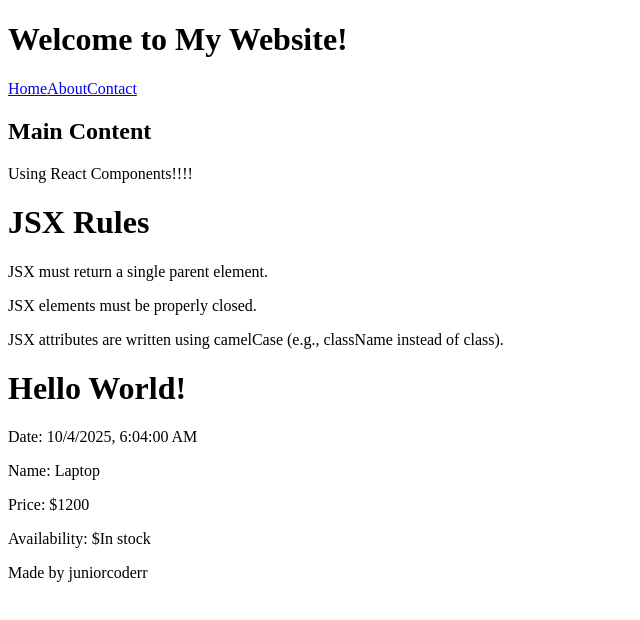
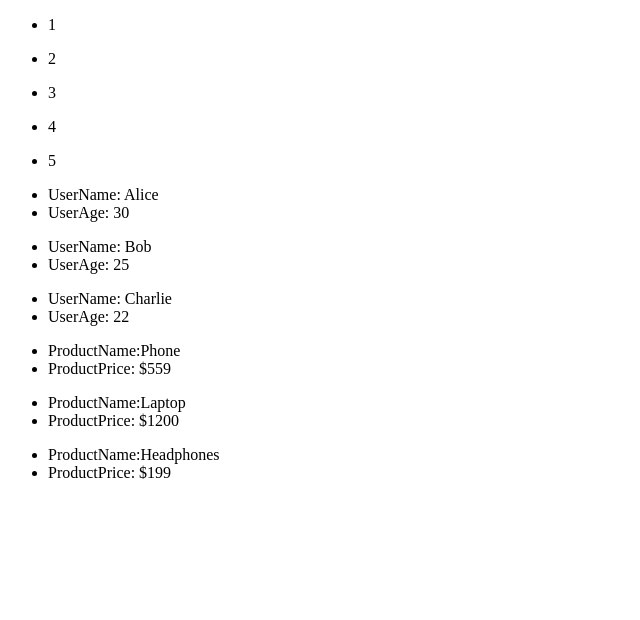
Before and after one commit to juniorcoderr/Frontend-Learning, a React (Vite) app in the folder React/my-app/: page / in a window 1280 px wide. Shown: the top 620 px of the page, without its empty margins (0-640 px from the left). Built offline with nearby package versions, Linux system fonts and the light colour scheme.

Commit message:
Fixed syntax error in ProductInfo.jsx and Implement the examples for the Lists in ReactJS

```diff
--- a/React/my-app/src/App.jsx
+++ b/React/my-app/src/App.jsx
@@ -1,21 +1,36 @@
 // import Greet from "./components/Greet";
-import Header from "./components/Header";
-import MainContent from "./components/MainContent";
-import Footer from "./components/Footer";
-import JSXRules from "./components/JSXRules";
-import Greeting from "./components/Greeting";
-import ProductInfo from "./components/ProductInfo";
+// import Header from "./components/Header";
+// import MainContent from "./components/MainContent";
+// import Footer from "./components/Footer";
+// import JSXRules from "./components/JSXRules";
+// import Greeting from "./components/Greeting";
+// import ProductInfo from "./components/ProductInfo";
+import Lists from "./components/Lists";
+import UserList from "./components/UserList";
+import ProductList from "./components/ProductList";
 
 const App = () => {
   return (
     <div>
-      {/* <Greet /> */}
+      {/* 01 - Functional Component example Arrow function syntax and Function declaration syntax
+      <Greet />  */}
+
+      {/* 02 - Implement the examples of Component
       <Header />
       <MainContent />
-      <JSXRules />
+      <Footer /> */}
+
+      {/* 03 - JSX Rules added
+      <JSXRules /> */}
+
+      {/* 04 - Hands-on JSX Expressions
       <Greeting />
-      <ProductInfo />
-      <Footer />
+      <ProductInfo /> */}
+
+      {/* 05 - Implement the examples for the Lists in ReactJS */}
+      <Lists />
+      <UserList />
+      <ProductList />
     </div>
   );
 };
--- /dev/null
+++ b/React/my-app/src/components/Lists.jsx
@@ -0,0 +1,18 @@
+const Lists = () => {
+  const numbers = [1, 2, 3, 4, 5];
+
+  return (
+    <main>
+      {/* this is how we going to iterating over through each element inside our list  */}
+      {numbers.map((number) => (
+        // this is how we are going to be providing a unique key or a unique identifier for each element inside the list
+        <ul key={number}>
+          {/* this is how we going to be render the list items to the DOM */}
+          <li>{number}</li>
+        </ul>
+      ))}
+    </main>
+  );
+};
+
+export default Lists;
--- a/React/my-app/src/components/ProductInfo.jsx
+++ b/React/my-app/src/components/ProductInfo.jsx
@@ -11,7 +11,7 @@ const ProductInfo = () => {
     <div>
       <p>Name: {productDetails.name}</p>
       <p>Price: ${productDetails.price}</p>
-      <p>Availability: ${productDetails.availability}</p>
+      <p>Availability: {productDetails.availability}</p>
     </div>
   );
 };
--- /dev/null
+++ b/React/my-app/src/components/ProductList.jsx
@@ -0,0 +1,32 @@
+const ProductList = () => {
+  const products = [
+    {
+      id: 1,
+      name: "Phone",
+      price: "$559",
+    },
+    {
+      id: 2,
+      name: "Laptop",
+      price: "$1200",
+    },
+    {
+      id: 3,
+      name: "Headphones",
+      price: "$199",
+    },
+  ];
+
+  return (
+    <div>
+      {products.map(({ id, name, price }) => (
+        <ul key={id}>
+          <li>ProductName:{name}</li>
+          <li>ProductPrice: {price}</li>
+        </ul>
+      ))}
+    </div>
+  );
+};
+
+export default ProductList;
--- /dev/null
+++ b/React/my-app/src/components/UserList.jsx
@@ -0,0 +1,31 @@
+const UserList = () => {
+  const users = [
+    {
+      id: 1,
+      name: "Alice",
+      age: 30,
+    },
+    {
+      id: 2,
+      name: "Bob",
+      age: 25,
+    },
+    {
+      id: 3,
+      name: "Charlie",
+      age: 22,
+    },
+  ];
+  return (
+    <div>
+      {users.map(({ id, name, age }) => (
+        <ul key={id}>
+          <li>UserName: {name}</li>
+          <li>UserAge: {age}</li>
+        </ul>
+      ))}
+    </div>
+  );
+};
+
+export default UserList;
```
